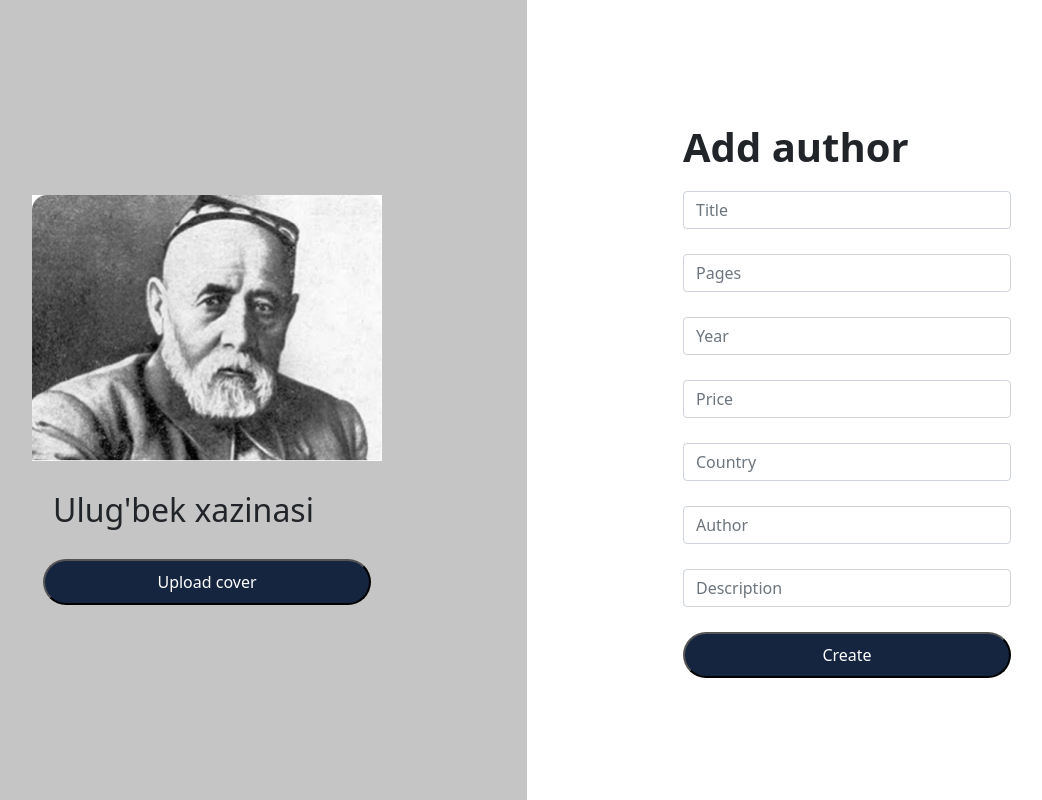
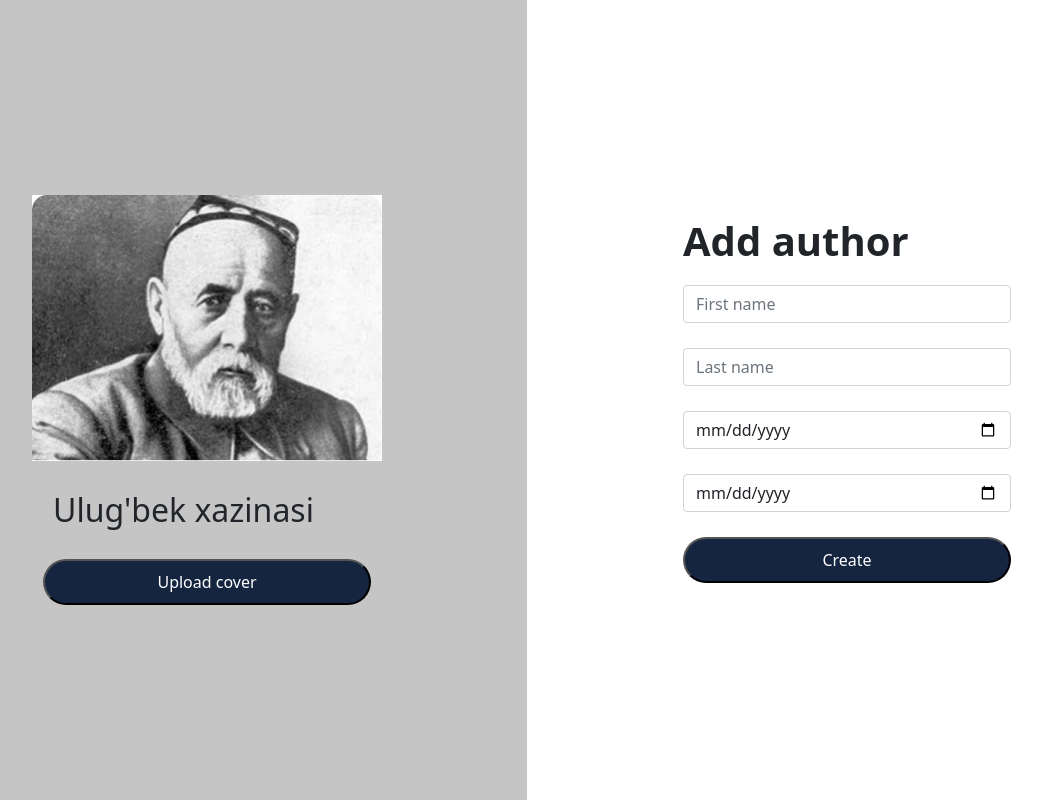
Before and after one commit to Abduqahhor2000/Books, a React (Create React App) app: page /add-author in a window 1280 px wide. Shown: the whole page, without its empty margins (113-1155 px from the left). Built offline with nearby package versions, Linux system fonts and the light colour scheme.

Commit message:
add-book formasini broz to'g'irladim

```diff
--- a/package.json
+++ b/package.json
@@ -22,6 +22,7 @@
     "redux-devtools-extension": "^2.13.9",
     "redux-logger": "^3.0.6",
     "redux-persist": "^6.0.0",
+    "sweetalert2": "^11.1.2",
     "web-vitals": "^1.1.2"
   },
   "scripts": {
--- a/src/Component/AddAuthor.js
+++ b/src/Component/AddAuthor.js
@@ -1,7 +1,77 @@
 import author from "../img/author.jpg";
 import {Form} from 'react-bootstrap';
+import { useState } from "react";
+import Axios from "../utils/axios";
+import { useHistory } from "react-router";
+import InputErrorMessage from "./InputErrorMessage";
+import Swal from 'sweetalert2';
+
+const initialState = {
+    firstName: "",
+    lastName: "",
+    date_of_birth: null,
+    date_of_death: null,
+}
 
 export default function AddAuthor () {
+    const history = useHistory(null);
+    const [errorObj, setErrorObj] = useState({});
+    const [state, setState] = useState({
+        firstName: "",
+        lastName: "",
+        date_of_birth: "",
+        date_of_death: "",
+    });
+
+    const changeInputHendler = (e) => {
+        const {name, value} = e.target;
+        setState(() => {
+            return{
+                ...state, [name]: value
+            }
+        });
+    }
+
+    const submitFormHendler = async (e) => {
+        e.preventDefault();
+        try{
+            const {data} = await Axios.post("/authors", state);
+            console.log(data);
+
+            if(data?.success){
+                Swal.fire({
+                    icon: "success",
+                    title: 'Success',
+                    text: 'Author has been added successfully',
+                    footer: '<a href="">Why do I have this issue?</a>',
+                    showCancelButton: true,
+                    cancelButtonText: 'Finished adding',
+                    confirmButtonText: 'Add more'
+                }).then(({value}) => {
+                    if(!value){
+                        history.replace('/');
+                    }
+                    setState(initialState);
+                });
+            }else{
+                const errMsg = data?.details[0]?.message;
+                Swal.fire({
+                    title: 'Error',
+                    text: errMsg,
+                    icon: 'error'
+                })
+            }
+        }
+        catch (err){
+            console.log(err.response);
+            Swal.fire({
+                title: 'Error',
+                text: err.message,
+                icon: 'error'
+              })
+        }
+    }
+
     return(
         <div className="signUp">
             <div className="book-img">
@@ -16,27 +86,46 @@ export default function AddAuthor () {
             <div className="signUp-form">
                 <div className="form-center">
                     <h1 style={{marginBottom: "20px"}}>Add author</h1>
-                    <Form>
-                        <Form.Group className="form-group" controlId="formGroupEmail">
-                            <Form.Control type="text" placeholder="Title" />
+                    <Form onSubmit={submitFormHendler}>
+                        <Form.Group className="form-group" controlId="formGroupFirstName">
+                            <Form.Control
+                                type="text"
+                                value={state.firstName}
+                                name="firstName"
+                                placeholder="First name"
+                                onChange={changeInputHendler}
+                            />
+                          <InputErrorMessage type="firstName" errorObj={errorObj} />
                         </Form.Group>
-                        <Form.Group className="form-group" controlId="formGroupPassword">
-                            <Form.Control type="text" placeholder="Pages" />
+                        <Form.Group className="form-group" controlId="formGroupLastName">
+                            <Form.Control
+                                type="text"
+                                value={state.lastName}
+                                name="lastName"
+                                placeholder="Last name"
+                                onChange={changeInputHendler}
+                            />
+                          <InputErrorMessage type="lastName" errorObj={errorObj} />
                         </Form.Group>
-                        <Form.Group className="form-group" controlId="formGroupEmail">
-                            <Form.Control type="text" placeholder="Year" />
+                        <Form.Group className="form-group" controlId="formGroupDateOfBirth">
+                            <Form.Control
+                                type="date"
+                                value={state.date_of_birth}
+                                name="date_of_birth"
+                                placeholder="Date of birth"
+                                onChange={changeInputHendler}
+                            />
+                          <InputErrorMessage type="date_of_birth" errorObj={errorObj} />
                         </Form.Group>
-                        <Form.Group className="form-group" controlId="formGroupPassword">
-                            <Form.Control type="text" placeholder="Price" />
-                        </Form.Group>
-                        <Form.Group className="form-group" controlId="formGroupEmail">
-                            <Form.Control type="text" placeholder="Country" />
-                        </Form.Group>
-                        <Form.Group className="form-group" controlId="formGroupPassword">
-                            <Form.Control type="text" placeholder="Author" />
-                        </Form.Group>
-                        <Form.Group className="form-group" controlId="formGroupPassword">
-                            <Form.Control type="textarea" placeholder="Description" />
+                        <Form.Group className="form-group" controlId="formGroupDateOfDeath">
+                            <Form.Control
+                                type="date"
+                                value={state.date_of_death}
+                                name="date_of_death"
+                                placeholder="Date of birth"
+                                onChange={changeInputHendler}
+                            />
+                          <InputErrorMessage type="date_of_death" errorObj={errorObj} />
                         </Form.Group>
                         <button className="button" type="submit">Create</button>
                     </Form>
--- a/src/Component/AddBook.js
+++ b/src/Component/AddBook.js
@@ -1,7 +1,87 @@
 import book from "../img/book.jpg";
-import {Form} from 'react-bootstrap';
+import {Form, InputGroup} from 'react-bootstrap';
+import InputErrorMessage from "./InputErrorMessage";
+import Swal from "sweetalert2";
+import { useHistory } from "react-router";
+import Axios from "../utils/axios";
+import { useEffect, useState } from "react";
+
+const initialState = {
+    title: '',
+    author: '',
+    imageLink: '',
+    link: '',
+    description: '',
+    price: null,
+    pages: null,
+    country: '',
+    language: '',
+}
 
 export default function AddBook () {
+    const history = useHistory(null);
+    const [errorObj, setErrorObj] = useState({});
+    const [state, setState] = useState(initialState);
+    const [authors, setAuthors] = useState([]);
+
+    const changeInputHendler = (e) => {
+        const {name, value} = e.target;
+        setState(() => {
+            return{
+                ...state, [name]: value
+            }
+        });
+    }
+
+    useEffect(() => {
+        (async () => {
+            const {data} = await Axios.get("/authors");
+            //    console.log(data);
+
+            setAuthors(data.payload)
+        })()
+    }, []);
+
+    const submitFormHendler = async (e) => {
+        e.preventDefault();
+        try{
+            const {data} = await Axios.post("/authors", state);
+            console.log(data);
+
+            if(data?.success){
+                Swal.fire({
+                    icon: "success",
+                    title: 'Success',
+                    text: 'Author has been added successfully',
+                    footer: '<a href="">Why do I have this issue?</a>',
+                    showCancelButton: true,
+                    cancelButtonText: 'Finished adding',
+                    confirmButtonText: 'Add more'
+                }).then(({value}) => {
+                    if(!value){
+                        history.replace('/');
+                    }
+                    setState(initialState);
+                });
+            }else{
+                const errMsg = data?.details[0]?.message;
+                Swal.fire({
+                    title: 'Error',
+                    text: errMsg,
+                    icon: 'error'
+                })
+            }
+        }
+        catch (err){
+            console.log(err.response);
+            Swal.fire({
+                title: 'Error',
+                text: err.message,
+                icon: 'error'
+              })
+        }
+    }
+
     return(
         <div className="signUp">
             <div className="book-img">
@@ -16,27 +96,96 @@ export default function AddBook () {
             <div className="signUp-form">
                 <div className="form-center">
                     <h1 style={{marginBottom: "20px"}}>Add book</h1>
-                    <Form>
-                        <Form.Group className="form-group" controlId="formGroupEmail">
-                            <Form.Control type="text" placeholder="Title" />
+                    <Form onSubmit={submitFormHendler}>
+                        <Form.Group className="form-group" controlId="formGroupTitle">
+                            <Form.Control
+                                type="text"
+                                value={state.title}
+                                name="title"
+                                placeholder="Title"
+                                onChange={changeInputHendler}
+                            />
+                          <InputErrorMessage type="title" errorObj={errorObj} />
                         </Form.Group>
-                        <Form.Group className="form-group" controlId="formGroupPassword">
-                            <Form.Control type="text" placeholder="Pages" />
+                        <InputGroup className="description">
+                            <Form.Control
+                                as="textarea"
+                                aria-label="With textarea"
+                                value={state.description}
+                                name="description"
+                                placeholder="Description"
+                                onChange={changeInputHendler}
+                            />
+                            <InputErrorMessage type="description" errorObj={errorObj} />
+                        </InputGroup>
+                        <select className="selectAuthors" name="author" value={state.author} onChange={changeInputHendler}>
+                            {authors.map(item => {
+                                const {_id, firstName, lastName} = item;
+                                return(
+                                    <option value={_id} key={_id}> {`${firstName} ${lastName}`} </option>
+                                )
+                            })}
+                        <InputErrorMessage type="firstName" errorObj={errorObj} />
+                        </select>
+                        <Form.Group className="form-group" controlId="formGroupLink">
+                            <Form.Control
+                                type="text"
+                                value={state.link}
+                                name="link"
+                                placeholder="Link"
+                                onChange={changeInputHendler}
+                            />
+                          <InputErrorMessage type="link" errorObj={errorObj} />
                         </Form.Group>
-                        <Form.Group className="form-group" controlId="formGroupEmail">
-                            <Form.Control type="text" placeholder="Year" />
+                        <Form.Group className="form-group" controlId="formGroupCountry">
+                            <Form.Control
+                                type="text"
+                                value={state.country}
+                                name="country"
+                                placeholder="Country"
+                                onChange={changeInputHendler}
+                            />
+                          <InputErrorMessage type="country" errorObj={errorObj} />
                         </Form.Group>
-                        <Form.Group className="form-group" controlId="formGroupPassword">
-                            <Form.Control type="text" placeholder="Price" />
+                        <Form.Group className="form-group" controlId="formGroupLanguage">
+                            <Form.Control
+                                type="text"
+                                value={state.language}
+                                name="language"
+                                placeholder="Language"
+                                onChange={changeInputHendler}
+                            />
+                          <InputErrorMessage type="language" errorObj={errorObj} />
                         </Form.Group>
-                        <Form.Group className="form-group" controlId="formGroupEmail">
-                            <Form.Control type="text" placeholder="Country" />
+                        <Form.Group className="form-group" controlId="formGroupPages">
+                            <Form.Control
+                                type="number"
+                                value={state.pages}
+                                name="pages"
+                                placeholder="Pages"
+                                onChange={changeInputHendler}
+                            />
+                          <InputErrorMessage type="pages" errorObj={errorObj} />
                         </Form.Group>
-                        <Form.Group className="form-group" controlId="formGroupPassword">
-                            <Form.Control type="text" placeholder="Author" />
+                        <Form.Group className="form-group" controlId="formGroupPrice">
+                            <Form.Control
+                                type="number"
+                                value={state.price}
+                                name="price"
+                                placeholder="Price"
+                                onChange={changeInputHendler}
+                            />
+                          <InputErrorMessage type="price" errorObj={errorObj} />
                         </Form.Group>
-                        <Form.Group className="form-group" controlId="formGroupPassword">
-                            <Form.Control type="textarea" placeholder="Description" />
+                        <Form.Group className="form-group" controlId="formGroupImageLink">
+                            <Form.Control
+                                type="text"
+                                value={state. imageLink}
+                                name="imageLink"
+                                placeholder="Image link"
+                                onChange={changeInputHendler}
+                            />
+                          <InputErrorMessage type="imageLink" errorObj={errorObj} />
                         </Form.Group>
                         <button className="button" type="submit">Create</button>
                     </Form>
--- a/src/store/reducers/userReducer.js
+++ b/src/store/reducers/userReducer.js
@@ -6,8 +6,6 @@ const initialState = {
 }
 
 const userReducer = (state = initialState, action) => {
-    const {token, user} = {...action?.payload};
-
 
     switch(action.type) {
         case actionTypes.UPDATE_USER:{
```
Also changed, not shown: src/App.css (+14 -0 lines), src/utils/axios.js (+24 -0 lines), 1 other file (tests, documents, lock files or other folders).
